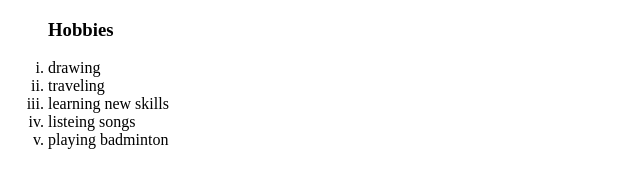
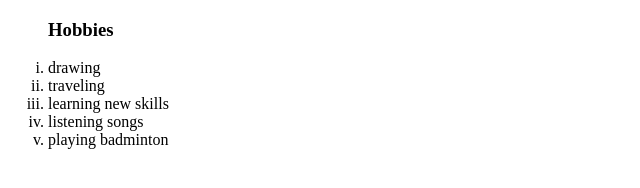
Before and after one commit to kunall24/krsite, a plain HTML site: page Hobbies.html in a window 1280 px wide. Shown: the full height of the page, 0-640 px from the left. Drawn offline with Linux system fonts and the light colour scheme.

Commit message:
Update Hobbies.html

```diff
--- a/Hobbies.html
+++ b/Hobbies.html
@@ -10,7 +10,7 @@
       <li>drawing</li>
       <li>traveling</li>
       <li>learning new skills</li>
-      <li>listeing songs</li>
+      <li>listening songs</li>
       <li>playing badminton</li>
     </ol>
   </body>
```
